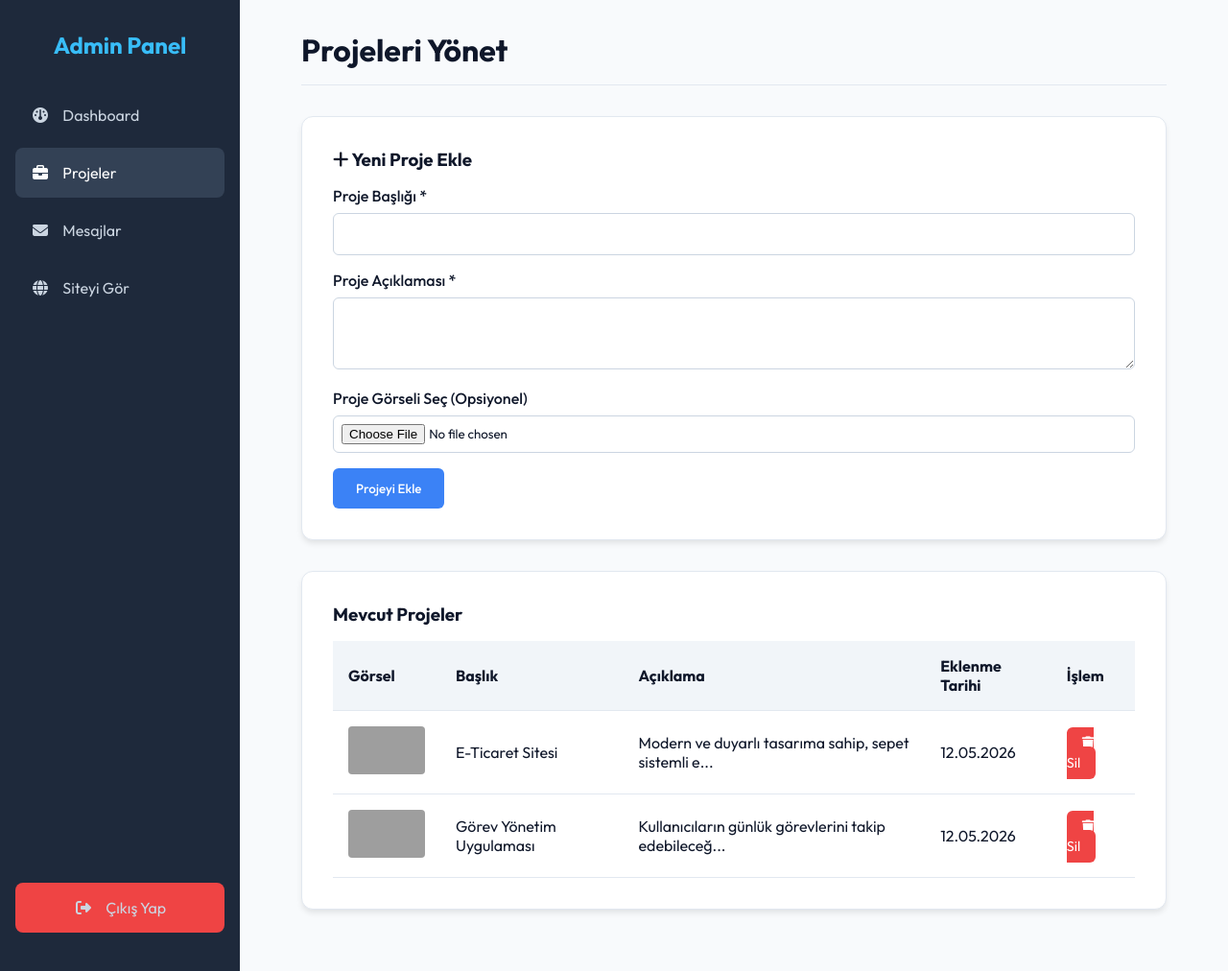
After one commit to ArdaTrmz22/project-overview-the-objective-of-this, a PHP site: page /admin/projects.php in a window 1280 px wide. The commit adds this page. Shown: the whole page at 96% size. Run offline with PHP 8.4, Linux system fonts and the light colour scheme; a user stored in the database is signed in; data comes from the database, SQL or seed files in the repository; grey boxes are pictures that could not be loaded.

Commit message:
Proje Mimarisi tekrar baştan düzenlendi

```diff
--- a/admin/index.php
+++ b/admin/index.php
@@ -54,7 +54,7 @@ if (!$isLoggedIn) {
     <a href="index.php" class="active"><i class="fa-solid fa-gauge"></i> Dashboard</a>
     <a href="projects.php"><i class="fa-solid fa-briefcase"></i> Projeler</a>
     <a href="messages.php"><i class="fa-solid fa-envelope"></i> Mesajlar</a>
-    <a href="../index.php" target="_blank"><i class="fa-solid fa-globe"></i> Siteyi Gör</a>
+    <a href="../index.html" target="_blank"><i class="fa-solid fa-globe"></i> Siteyi Gör</a>
     <a href="logout.php" class="logout-btn"><i class="fa-solid fa-right-from-bracket"></i> Çıkış Yap</a>
 </div>
 
--- /dev/null
+++ b/admin/projects.php
@@ -0,0 +1,192 @@
+<?php
+// admin/projects.php
+session_start();
+require_once '../includes/db.php';
+
+// Güvenlik: Admin girişi yapılmamışsa login'e gönder
+$isLoggedIn = false;
+if (isset($_SESSION['admin_logged_in']) && $_SESSION['admin_logged_in'] === true) {
+    $isLoggedIn = true;
+} elseif (isset($_COOKIE['admin_remember']) && $_COOKIE['admin_remember'] === 'true') {
+    $_SESSION['admin_logged_in'] = true;
+    $isLoggedIn = true;
+}
+
+if (!$isLoggedIn) {
+    header("Location: login.php");
+    exit;
+}
+
+$message = '';
+
+// Proje Silme İşlemi
+if (isset($_GET['delete'])) {
+    $id = (int)$_GET['delete'];
+    try {
+        $stmt = $pdo->prepare("DELETE FROM projects WHERE id = ?");
+        $stmt->execute([$id]);
+        $message = "<div class='alert success'>Proje başarıyla silindi.</div>";
+    } catch (Exception $e) {
+        $message = "<div class='alert error'>Hata: Proje silinemedi.</div>";
+    }
+}
+
+// Yeni Proje Ekleme İşlemi
+if ($_SERVER['REQUEST_METHOD'] === 'POST' && isset($_POST['action']) && $_POST['action'] === 'add') {
+    $title = trim($_POST['title']);
+    $description = trim($_POST['description']);
+    $image_url = ''; // Varsayılan boş
+
+    // Dosya yükleme (Image Upload) işlemi
+    if (isset($_FILES['image']) && $_FILES['image']['error'] === UPLOAD_ERR_OK) {
+        $uploadDir = '../uploads/';
+        $fileName = time() . '_' . basename($_FILES['image']['name']);
+        $targetFilePath = $uploadDir . $fileName;
+
+        // Dosyayı uploads klasörüne taşı
+        if (move_uploaded_file($_FILES['image']['tmp_name'], $targetFilePath)) {
+            $image_url = 'uploads/' . $fileName; // Veritabanına kaydedilecek yol
+        }
+    }
+
+    if (!empty($title) && !empty($description)) {
+        try {
+            $stmt = $pdo->prepare("INSERT INTO projects (title, description, image_url) VALUES (?, ?, ?)");
+            $stmt->execute([$title, $description, $image_url]);
+            $message = "<div class='alert success'>Yeni proje başarıyla eklendi.</div>";
+        } catch (Exception $e) {
+            $message = "<div class='alert error'>Hata: Proje eklenemedi.</div>";
+        }
+    } else {
+        $message = "<div class='alert error'>Lütfen başlık ve açıklama alanlarını doldurun.</div>";
+    }
+}
+
+// Projeleri Veritabanından Çek
+$stmt = $pdo->query("SELECT * FROM projects ORDER BY created_at DESC");
+$projects = $stmt->fetchAll();
+?>
+<!DOCTYPE html>
+<html lang="tr">
+<head>
+    <meta charset="UTF-8">
+    <meta name="viewport" content="width=device-width, initial-scale=1.0">
+    <title>Projeleri Yönet - Admin Panel</title>
+    <link href="https://fonts.googleapis.com/css2?family=Outfit:wght@400;500;700&display=swap" rel="stylesheet">
+    <link rel="stylesheet" href="https://cdnjs.cloudflare.com/ajax/libs/font-awesome/6.4.0/css/all.min.css">
+    <style>
+        * { box-sizing: border-box; font-family: 'Outfit', sans-serif; margin: 0; padding: 0; }
+        body { background: #f8fafc; color: #0f172a; display: flex; min-height: 100vh; }
+
+        /* Sidebar (Aynı) */
+        .sidebar { width: 250px; background: #1e293b; color: white; padding: 2rem 1rem; display: flex; flex-direction: column; }
+        .sidebar h2 { margin-bottom: 2rem; text-align: center; color: #38bdf8; }
+        .sidebar a { display: block; padding: 1rem; color: #cbd5e1; text-decoration: none; border-radius: 8px; margin-bottom: 0.5rem; transition: background 0.3s; }
+        .sidebar a:hover, .sidebar a.active { background: #334155; color: white; }
+        .sidebar a i { margin-right: 10px; width: 20px; text-align: center; }
+        .logout-btn { margin-top: auto; background: #ef4444; text-align: center; }
+        .logout-btn:hover { background: #dc2626; }
+
+        /* Main Content */
+        .main-content { flex: 1; padding: 2rem 5%; overflow-y: auto; }
+        .header { display: flex; justify-content: space-between; align-items: center; margin-bottom: 2rem; border-bottom: 1px solid #e2e8f0; padding-bottom: 1rem; }
+
+        .card { background: white; padding: 2rem; border-radius: 12px; box-shadow: 0 4px 6px -1px rgba(0,0,0,0.1); border: 1px solid #e2e8f0; margin-bottom: 2rem; }
+
+        .form-group { margin-bottom: 1rem; }
+        .form-group label { display: block; margin-bottom: 0.5rem; font-weight: 500; }
+        .form-group input, .form-group textarea { width: 100%; padding: 0.8rem; border: 1px solid #cbd5e1; border-radius: 6px; outline: none; }
+        .btn { padding: 0.8rem 1.5rem; background: #3b82f6; color: white; border: none; border-radius: 6px; cursor: pointer; font-weight: 500; }
+        .btn:hover { background: #2563eb; }
+        .btn-danger { background: #ef4444; color: white; padding: 0.5rem 1rem; text-decoration: none; border-radius: 6px; font-size: 0.9rem; }
+        .btn-danger:hover { background: #dc2626; }
+
+        /* Table */
+        table { width: 100%; border-collapse: collapse; margin-top: 1rem; }
+        th, td { padding: 1rem; text-align: left; border-bottom: 1px solid #e2e8f0; }
+        th { background: #f1f5f9; font-weight: 600; }
+        .project-img { width: 80px; height: 50px; object-fit: cover; border-radius: 4px; }
+
+        .alert { padding: 1rem; border-radius: 6px; margin-bottom: 1rem; }
+        .success { background: #dcfce7; color: #166534; border: 1px solid #bbf7d0; }
+        .error { background: #fee2e2; color: #991b1b; border: 1px solid #fecaca; }
+    </style>
+</head>
+<body>
+
+<div class="sidebar">
+    <h2>Admin Panel</h2>
+    <a href="index.php"><i class="fa-solid fa-gauge"></i> Dashboard</a>
+    <a href="projects.php" class="active"><i class="fa-solid fa-briefcase"></i> Projeler</a>
+    <a href="messages.php"><i class="fa-solid fa-envelope"></i> Mesajlar</a>
+    <a href="../index.html" target="_blank"><i class="fa-solid fa-globe"></i> Siteyi Gör</a>
+    <a href="logout.php" class="logout-btn"><i class="fa-solid fa-right-from-bracket"></i> Çıkış Yap</a>
+</div>
+
+<div class="main-content">
+    <div class="header">
+        <h1>Projeleri Yönet</h1>
+    </div>
+
+    <?= $message ?>
+
+    <!-- Yeni Proje Ekleme Formu -->
+    <div class="card">
+        <h3><i class="fa-solid fa-plus"></i> Yeni Proje Ekle</h3>
+        <form method="POST" action="projects.php" enctype="multipart/form-data" style="margin-top: 1rem;">
+            <input type="hidden" name="action" value="add">
+            <div class="form-group">
+                <label>Proje Başlığı *</label>
+                <input type="text" name="title" required>
+            </div>
+            <div class="form-group">
+                <label>Proje Açıklaması *</label>
+                <textarea name="description" rows="3" required></textarea>
+            </div>
+            <div class="form-group">
+                <label>Proje Görseli Seç (Opsiyonel)</label>
+                <input type="file" name="image" accept="image/*" style="padding: 0.5rem;">
+            </div>
+            <button type="submit" class="btn">Projeyi Ekle</button>
+        </form>
+    </div>
+
+    <!-- Proje Listesi Tablosu -->
+    <div class="card">
+        <h3>Mevcut Projeler</h3>
+        <table>
+            <thead>
+                <tr>
+                    <th>Görsel</th>
+                    <th>Başlık</th>
+                    <th>Açıklama</th>
+                    <th>Eklenme Tarihi</th>
+                    <th>İşlem</th>
+                </tr>
+            </thead>
+            <tbody>
+                <?php foreach($projects as $project): ?>
+                <tr>
+                    <td>
+                        <img src="<?= htmlspecialchars($project['image_url'] ?: 'https://via.placeholder.com/80x50') ?>" class="project-img">
+                    </td>
+                    <td><?= htmlspecialchars($project['title']) ?></td>
+                    <td><?= htmlspecialchars(mb_substr($project['description'], 0, 50)) ?>...</td>
+                    <td><?= date('d.m.Y', strtotime($project['created_at'])) ?></td>
+                    <td>
+                        <a href="projects.php?delete=<?= $project['id'] ?>" class="btn-danger" onclick="return confirm('Bu projeyi silmek istediğinize emin misiniz?');"><i class="fa-solid fa-trash"></i> Sil</a>
+                    </td>
+                </tr>
+                <?php endforeach; ?>
+                <?php if(count($projects) === 0): ?>
+                <tr>
+                    <td colspan="5" style="text-align: center; color: #64748b;">Hiç proje bulunamadı.</td>
+                </tr>
+                <?php endif; ?>
+            </tbody>
+        </table>
+    </div>
+</div>
+
+</body>
+</html>
--- a/js/main.js
+++ b/js/main.js
@@ -71,7 +71,7 @@ if (contactForm) {
             submitBtn.innerHTML = '<i class="fa-solid fa-circle-notch fa-spin"></i> Gönderiliyor...';
             submitBtn.disabled = true;
 
-            const response = await fetch('process_contact.php', {
+            const response = await fetch('http://localhost/portfolio/project-overview-the-objective-of-this/api/process_contact.php', {
                 method: 'POST',
                 headers: {
                     'Content-Type': 'application/json'
@@ -114,7 +114,7 @@ document.addEventListener('DOMContentLoaded', () => {
 
     async function fetchProjects() {
         try {
-            const response = await fetch('get_projects.php');
+            const response = await fetch('http://localhost/portfolio/project-overview-the-objective-of-this/api/get_projects.php');
             const result = await response.json();
 
             if (result.status === 'success') {
```
Also changed, not shown: admin/messages.php (added, +129 -0 lines), api/get_projects.php (added, +32 -0 lines), api/process_contact.php (renamed from process_contact.php, +12 -13 lines), get_projects.php (deleted, +0 -27 lines), includes/footer.php (deleted, +0 -7 lines), includes/header.php (deleted, +0 -34 lines), index.html (renamed from index.php, +48 -9 lines).
